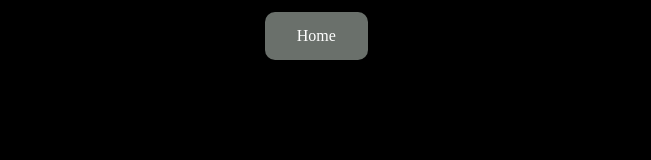
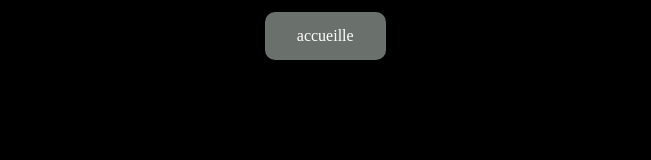
Before and after one commit to LucieUSR/prix-samuel-paty, a plain HTML site: page credits.html in a window 1280 px wide. Shown: the top 160 px of the page, without its empty margins (314-965 px from the left). Drawn offline with Linux system fonts and the light colour scheme; files that its build step writes are made by us from their sources.

Commit message:
Update credits.html

```diff
--- a/credits.html
+++ b/credits.html
@@ -7,7 +7,7 @@
 		<title>Credits</title>
 	</head>
 	<a href="index.html">
-		<button class="btn-home">Home</button>
+		<button class="btn-home">accueille</button>
 	</a>
 	<i class="gg-home-alt"></i>
 	<div class="credit-container">
```
